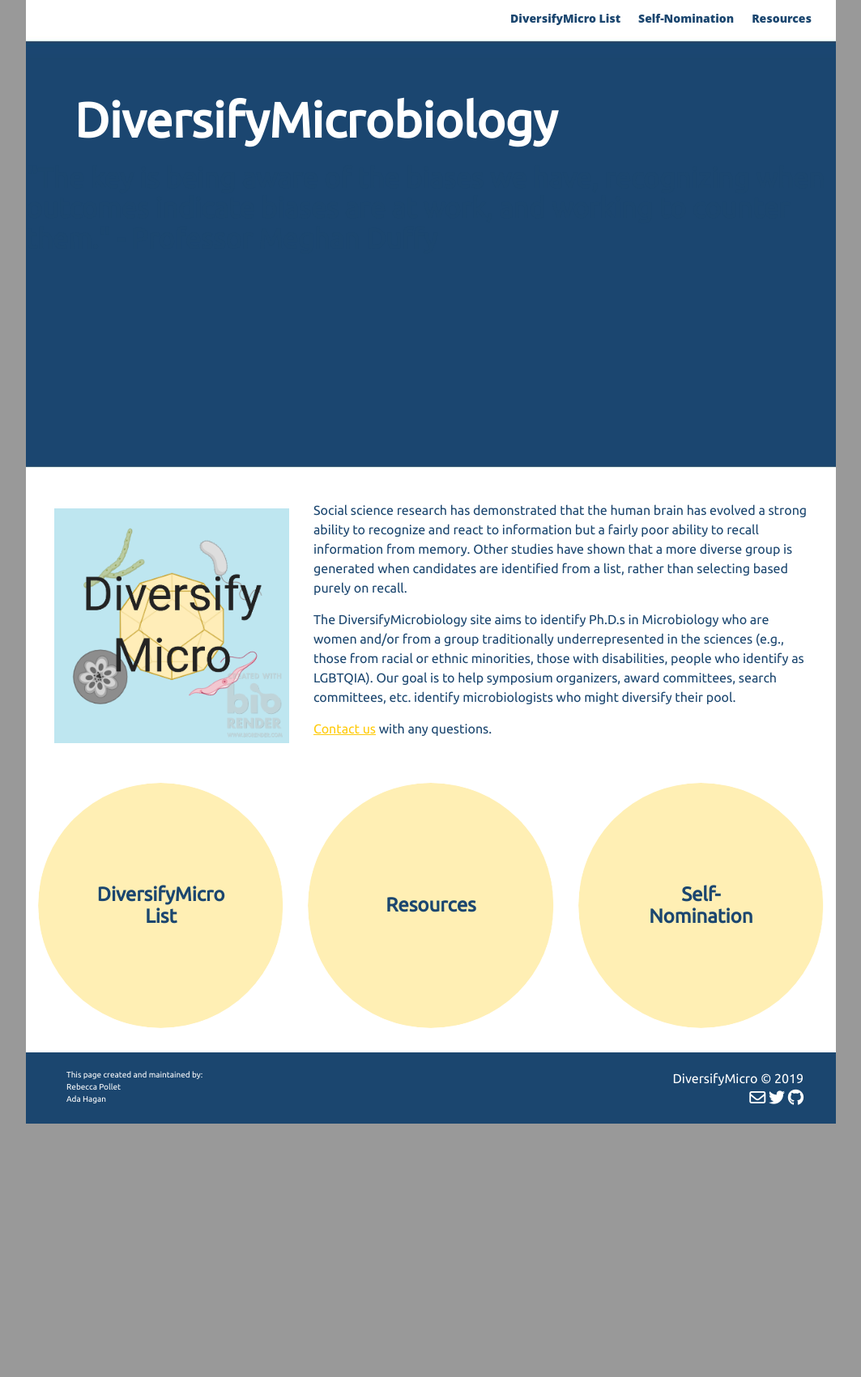
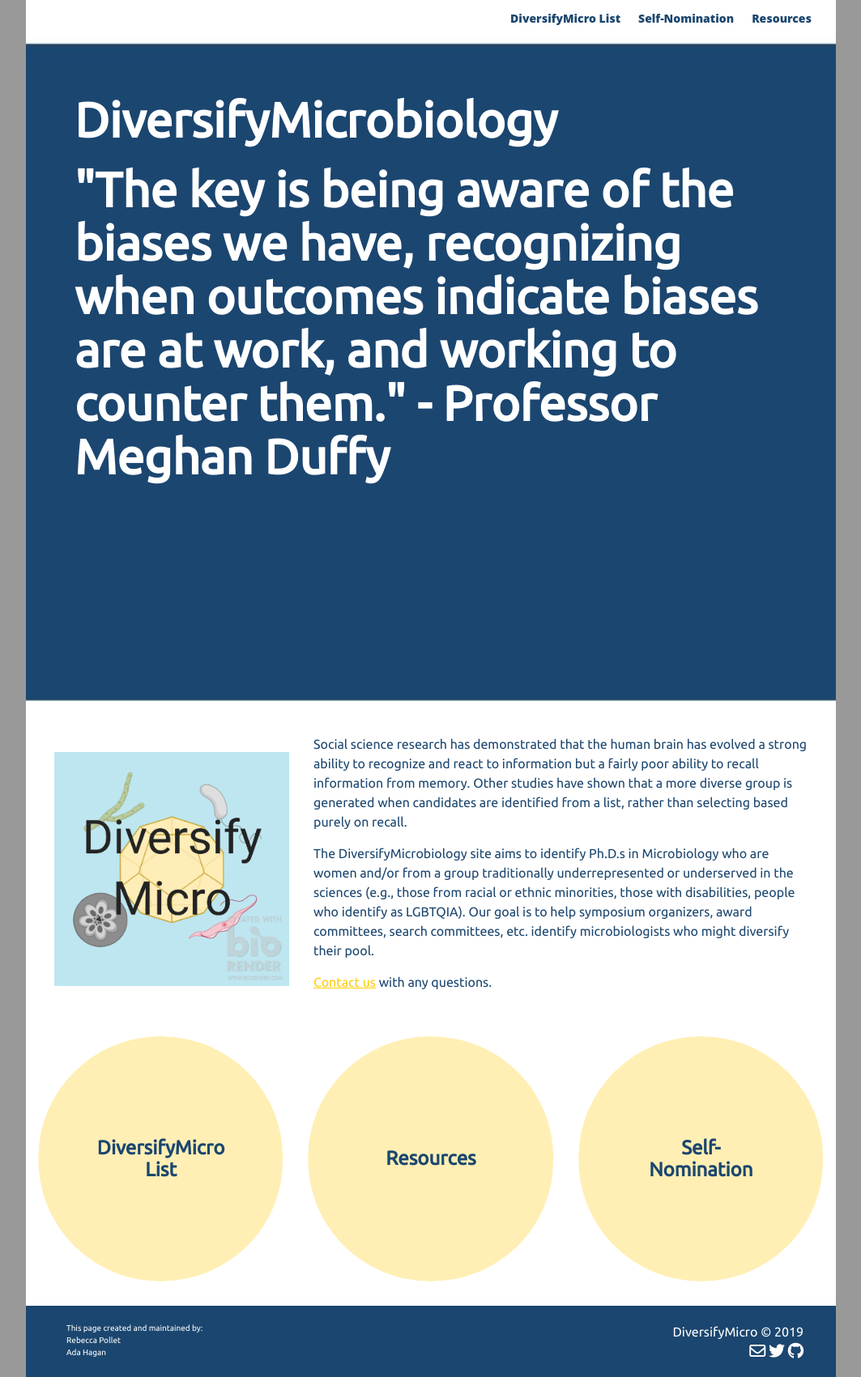
Before and after one commit to diversifymicrobiology/DiversifyMicrobiology.github.io, a Jekyll site: the page built from index.html, in a window 1280 px wide. Shown: the whole page at 81% size, without its empty margins (108-1171 px from the left). Built offline with Jekyll 4.4.1, drawn with Linux system fonts in a browser that asks for light colours; nearby versions of some CDN libraries; before the commit the page ends 1388 px from its top, so only the background shows below that.

Commit message:
change quote to h1 header

```diff
--- a/index.html
+++ b/index.html
@@ -9,9 +9,10 @@
 
 	<h1>DiversifyMicrobiology</h1>
 
-	<h2>"The key is being aware of the biases we have,
+
+	<h1>"The key is being aware of the biases we have,
 	recognizing when outcomes indicate biases are at work,
-	and working to counter them." - Professor Meghan Duffy</h2>
+	and working to counter them." - Professor Meghan Duffy</h1>
 
 </div>
 
@@ -24,7 +25,7 @@
 			<div class="col-md-8">
 				<p>Social science research has demonstrated that the human brain has evolved a strong ability to recognize and react to information but a fairly poor ability to recall information from memory. Other studies have shown that a more diverse group is generated when candidates are identified from a list, rather than selecting based purely on recall.</p>
 
-				<p>The DiversifyMicrobiology site aims to identify Ph.D.s in Microbiology who are women and/or from a group traditionally underrepresented in the sciences (e.g., those from racial or ethnic minorities, those with disabilities, people who identify as LGBTQIA). Our goal is to help symposium organizers, award committees, search committees, etc. identify microbiologists who might diversify their pool.</p>
+				<p>The DiversifyMicrobiology site aims to identify Ph.D.s in Microbiology who are women and/or from a group traditionally underrepresented or underserved in the sciences (e.g., those from racial or ethnic minorities, those with disabilities, people who identify as LGBTQIA). Our goal is to help symposium organizers, award committees, search committees, etc. identify microbiologists who might diversify their pool.</p>
 
 				<p><a href="mailto:{{ site.email }}">Contact us</a> with any questions.</p>
 			</div>
```
